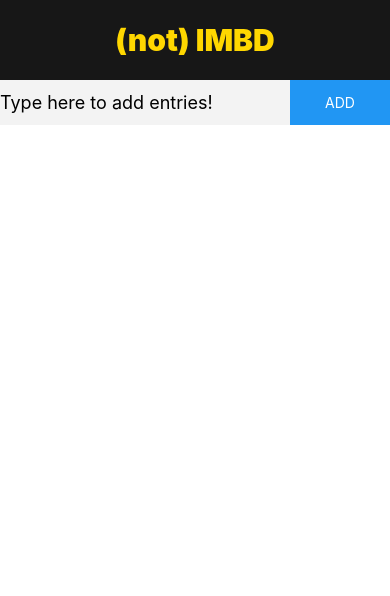
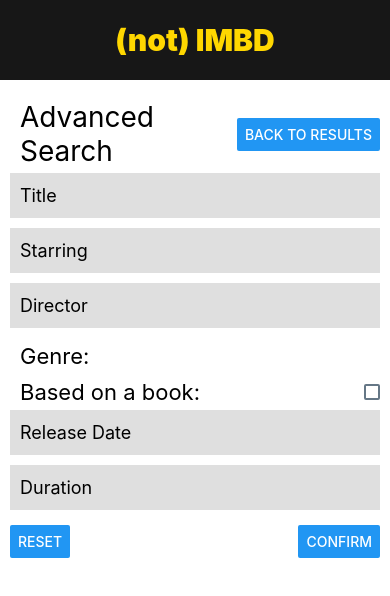
Before and after one commit to MathieuDude/lab_imbd, a React Native app: screen / in a window 390 px wide. Shown: the top 596 px of the page. Built offline with nearby package versions, Linux system fonts and the light colour scheme.

Commit message:
Interface for search mostly built

```diff
--- a/App.js
+++ b/App.js
@@ -1,10 +1,10 @@
 import React, { useState } from 'react';
-import { StyleSheet, Text, View, ActivityIndicator, FlatList, Button } from 'react-native';
+import { StyleSheet, Text, View, ActivityIndicator, FlatList, Button, TextInput, CheckBox, DatePickerAndroid } from 'react-native';
 import SearchForm from './components/SearchForm';
 import Header from './components/Header';
 import FilmItem from './components/FilmItem';
 import InputBar from './components/InputBar';
-
+import Select from 'react-select';
 
 export default function App() {
     // const fetchUrl = 'https://movies-420kcg-lg.herokuapp.com';
@@ -14,12 +14,82 @@
 
     return (
         <View style={styles.mainContainer}>
-            <Header title="(not) IMBD" />
-            <InputBar
-                //txtInput={this.state.txtInput}
-                //onChangeText={txtInput => this.setState({ txtInput })}
-                //action={() => this.addNewEntries()}
-            />
+            <Header title="(not) IMBD"/>
+            <View style={styles.content}>
+                <View style={styles.flexContainer}>
+                    <Text style={{ fontSize: 28, paddingLeft: 10 }}>Advanced Search</Text>
+                    <Button
+                        title="Back to results"
+                        onPress={() => null}
+                        style={styles.button}
+                    />
+                </View>
+                {//title input bar
+                }
+                <TextInput
+                    style={styles.inputBar}
+                    placeholder="Title"
+                    //onChangeText={(txtInput) => props.onChangeText(txtInput)}
+                    //value={props.txtInput}
+                />
+                {//Starring input bar
+                }
+                <TextInput
+                    style={styles.inputBar}
+                    placeholder="Starring"
+                    //onChangeText={(txtInput) => props.onChangeText(txtInput)}
+                    //value={props.txtInput}
+                />
+                {//Director input bar
+                }
+                <TextInput
+                    style={styles.inputBar}
+                    placeholder="Director"
+                    //onChangeText={(txtInput) => props.onChangeText(txtInput)}
+                    //value={props.txtInput}
+                />
+                {//Genre
+                }
+                <View style={styles.flexContainer}>
+                    <Text style={{ fontSize: 22, paddingLeft: 10 }}>Genre:</Text>
+                </View>
+                {//BASED ON BOOK?
+                }
+                <View style={styles.flexContainer}>
+                    <Text style={{ fontSize: 22, paddingLeft: 10 }}>Based on a book:</Text>
+                    <CheckBox></CheckBox>
+                </View>
+                {//RELEASE DATE PROBABLY NEEDS TO BE A DATE PICKER
+                }
+                <TextInput
+                    style={styles.inputBar}
+                    placeholder="Release Date"
+                    //onChangeText={(txtInput) => props.onChangeText(txtInput)}
+                    //value={props.txtInput}
+                />
+                {//MOVIE DURATION
+                }
+                <TextInput
+                    style={styles.inputBar}
+                    placeholder="Duration"
+                    //onChangeText={(txtInput) => props.onChangeText(txtInput)}
+                    //value={props.txtInput}
+                />
+                {//RESET AND CONFIRM BUTTONS
+                }
+                <View style={styles.flexContainer}>
+                    <Button
+                        title="RESET"
+                        onPress={() => null}
+                        style={styles.button}
+                    />
+                    <Button
+                        title="CONFIRM"
+                        onPress={() => null}
+                        style={styles.button}
+                    />
+                </View>
+            </View>
         </View>
     );
 
@@ -36,6 +106,25 @@
         alignItems: 'center',
     },
     button: {
-        width: '45%'
+        width: '45%',
+        paddingRight: 400,
+        color: "#f5e942", //This ain't workin yet for some reason
+        margin: 10,
     },
+    inputBar: {
+        backgroundColor: '#DFDFDF',
+        fontSize: 18,
+        height: 45,
+        padding: 10,
+        marginVertical: 5,
+    },
+    mainContainer: {
+
+
+    },
+    content: {
+        padding:10,
+
+    },
+
 });
```
